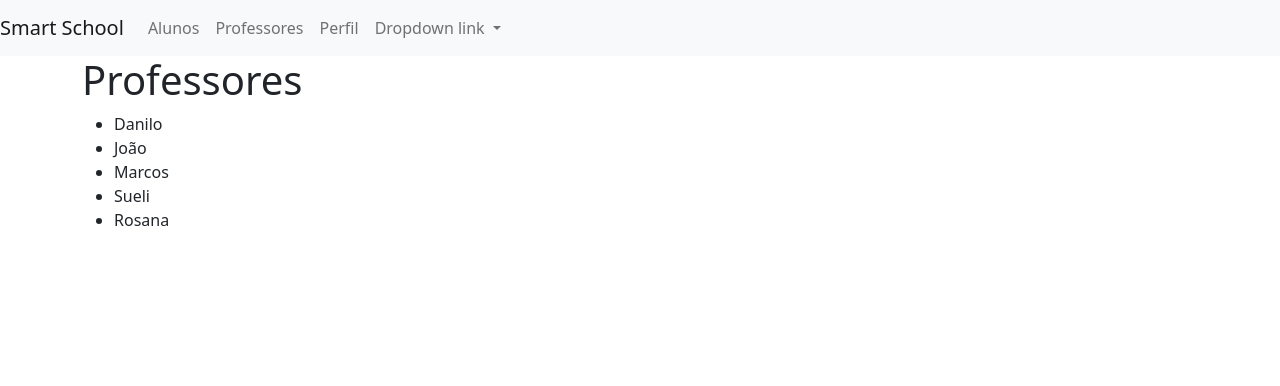
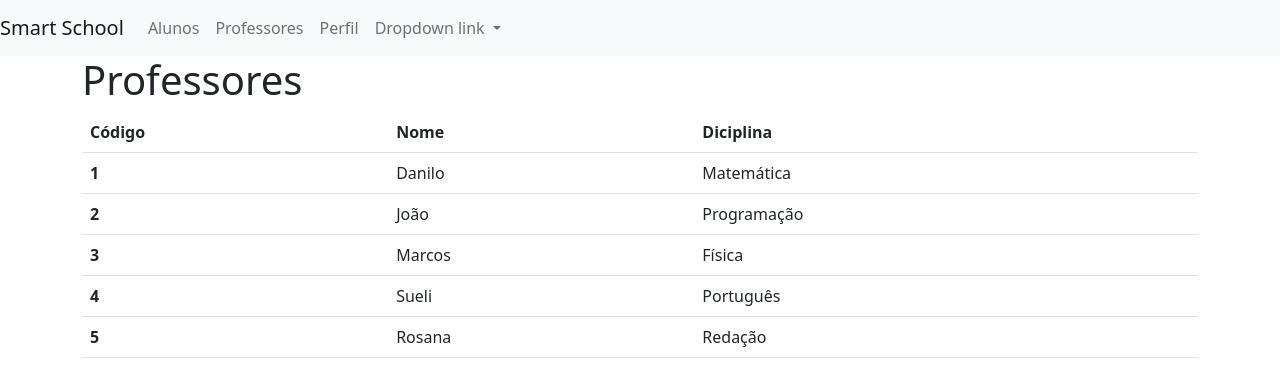
Before and after one commit to danilo-borges-dev/SPA_Angular_e_ASP_NET, an Angular app in the folder SmartShool/: page /professores in a window 1280 px wide. Shown: the top 386 px of the page. Built offline with nearby package versions, Linux system fonts and the light colour scheme.

Commit message:
Praticando a criação de componentes

```diff
--- a/SmartShool/src/app/alunos/alunos.component.html
+++ b/SmartShool/src/app/alunos/alunos.component.html
@@ -1,25 +1,18 @@
 <app-titulo [titulo]="titulo"></app-titulo>
-<ul>
-    <li *ngFor="let aluno of alunos">
-        {{aluno.nome}}
-    </li>
-</ul>
 
 <table class="table">
   <thead class="thead-dark">
     <tr>
-        <th scope="col">#</th>
-        <th scope="col">First</th>
-        <th scope="col">Last</th>
-        <th scope="col">Handle</th>
+      <th scope="col">Código</th>
+      <th scope="col">Nome</th>
+      <th scope="col">Diciplina</th>
     </tr>
   </thead>
   <tbody>
-      <tr>
+    <tr *ngFor="let aluno of alunos">
       <th scope="row">{{aluno.id}}</th>
-        <td>{{professor}}</td>
-        <td>Otto</td>
-        <td>@mdo</td>
+      <td>{{aluno.nome}}</td>
+      <td>{{aluno.telefone}}</td>
     </tr>
   </tbody>
 </table>
--- a/SmartShool/src/app/professores/professores.component.html
+++ b/SmartShool/src/app/professores/professores.component.html
@@ -1,6 +1,18 @@
 <app-titulo [titulo]="titulo"></app-titulo>
-<ul>
-  <li *ngFor="let professor of professores">
-    {{professor.nome}}
-  </li>
-</ul>
+
+<table class="table">
+  <thead class="thead-dark">
+    <tr>
+      <th scope="col">Código</th>
+      <th scope="col">Nome</th>
+      <th scope="col">Diciplina</th>
+    </tr>
+  </thead>
+  <tbody>
+    <tr *ngFor="let professor of professores">
+      <th scope="row">{{professor.id}}</th>
+      <td>{{professor.nome}}</td>
+      <td>{{professor.diciplina}}</td>
+    </tr>
+  </tbody>
+</table>
```
Lines whose indentation alone changed are shown as unchanged.
